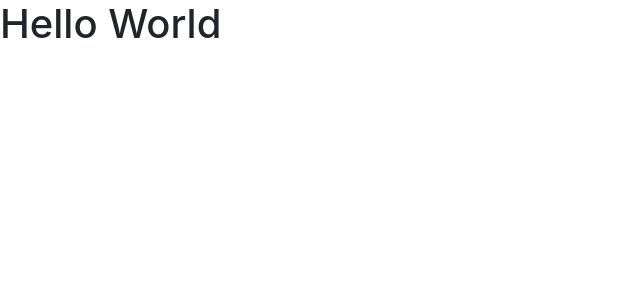
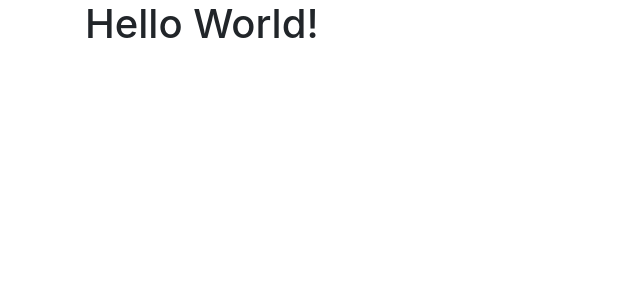
Before and after one commit to aliyousufdev/react-practice, a React (Create React App) app: page / in a window 1280 px wide. Shown: the top 300 px of the page, without its empty margins (0-640 px from the left). Built offline with nearby package versions, Linux system fonts and the light colour scheme.

Commit message:
define main layout in app.jsx and render it in the

```diff
--- /dev/null
+++ b/src/app.jsx
@@ -0,0 +1,13 @@
+import React from "react";
+
+class App extends React.Component {
+	render() {
+		return (
+			<div role="main" className="container">
+				<h1>Hello World!</h1>
+			</div>
+		);
+	}
+}
+
+export default App;
--- a/src/index.js
+++ b/src/index.js
@@ -2,6 +2,7 @@ import React from "react";
 import ReactDOM from "react-dom";
 import 'bootstrap/dist/css/bootstrap.css'
 import 'font-awesome/css/font-awesome.css'
+import App from "./app";
 
-const element = <h1>Hello World</h1>;
-ReactDOM.render(element, document.getElementById("root"));
+
+ReactDOM.render(<App />, document.getElementById("root"));
```
